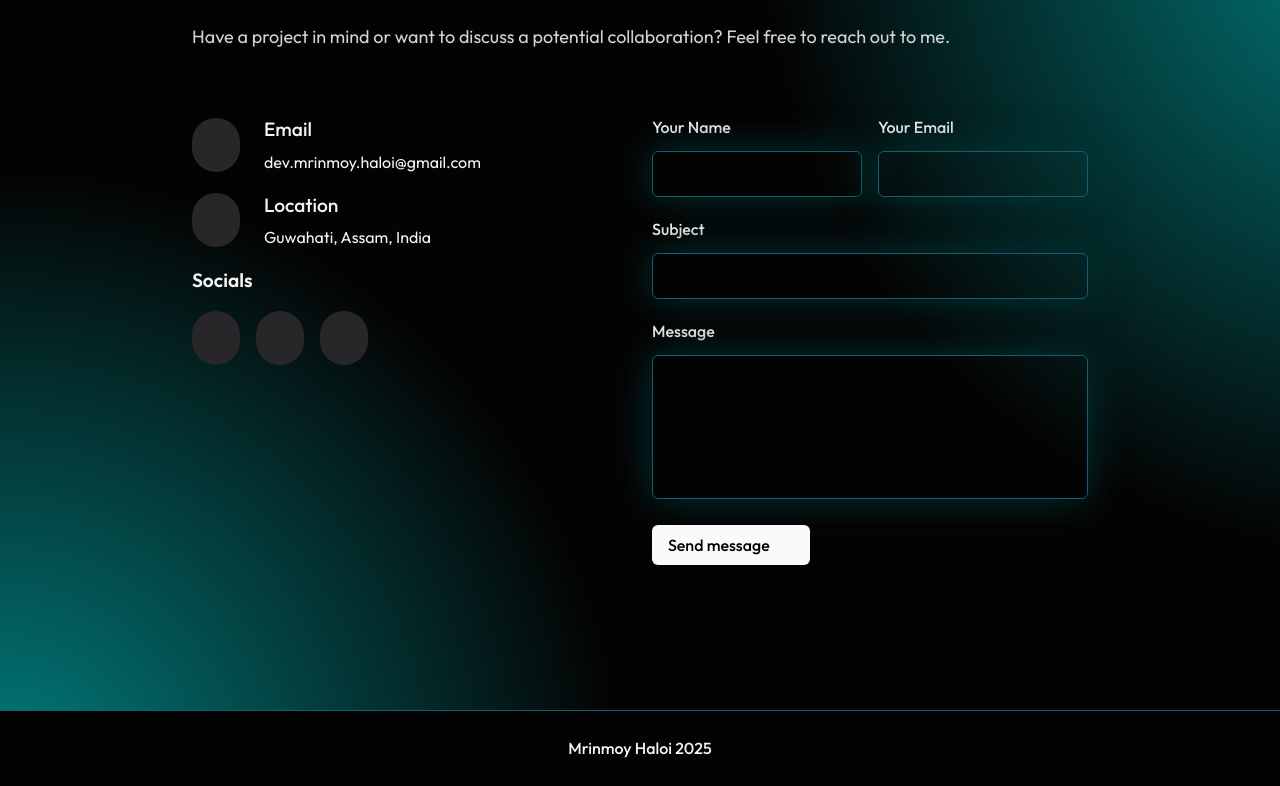
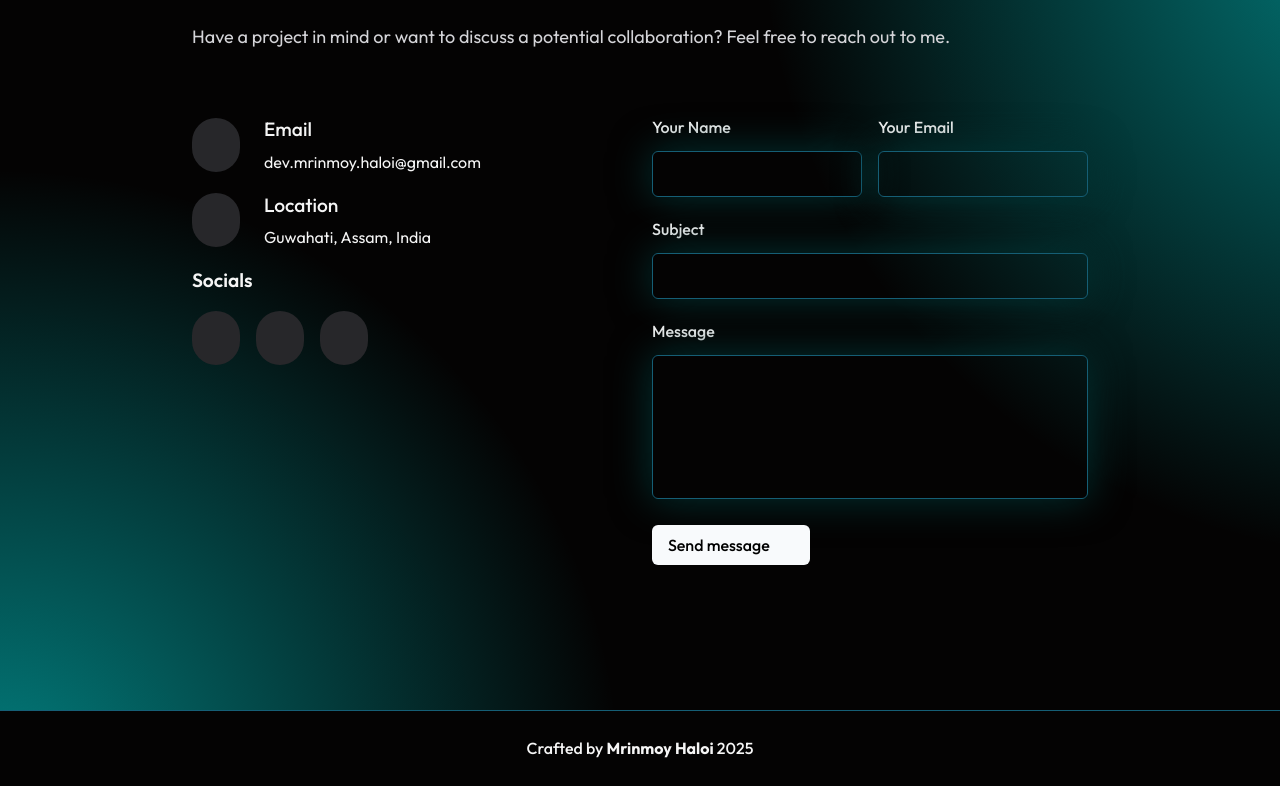
Before and after one commit to MrinmoyHaloi/mrinmoyhaloi.github.io, a SvelteKit app: page / in a window 1280 px wide. Shown: the part 2795-3581 px from the top of the page. Built offline with nearby package versions, Linux system fonts and the light colour scheme; some icons are missing.

Commit message:
fix: update footer text

```diff
--- a/src/routes/+layout.svelte
+++ b/src/routes/+layout.svelte
@@ -6,7 +6,7 @@
 {@render children()}
 
 <footer>
-	<p class="p-4 text-center">Mrinmoy Haloi 2025</p>
+	<p class="p-4 text-center">Crafted by <b>Mrinmoy Haloi</b> 2025</p>
 </footer>
 
 <style lang="scss">
```
